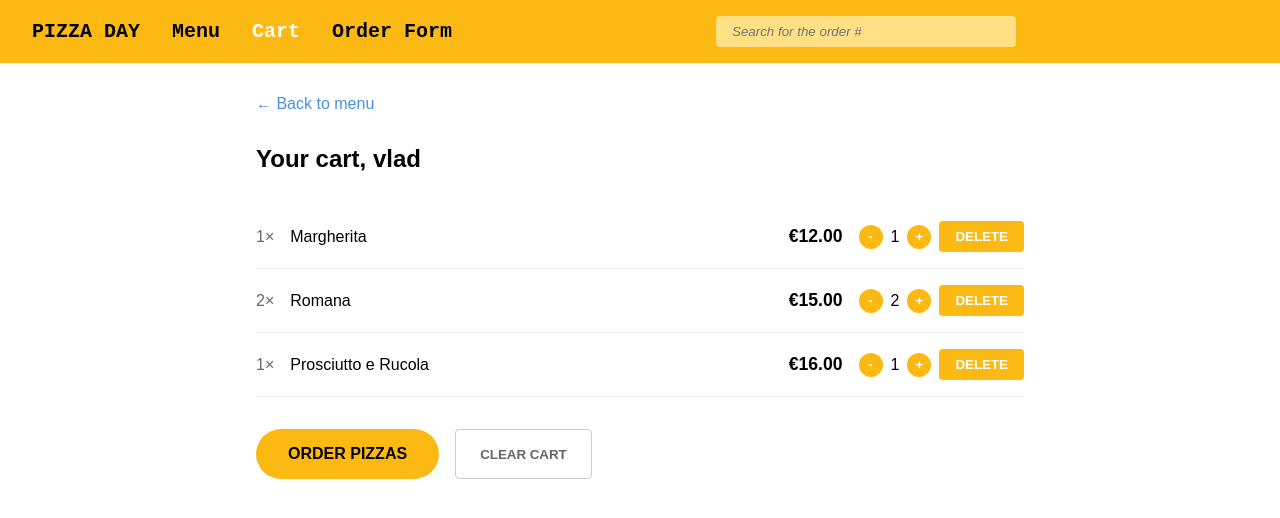
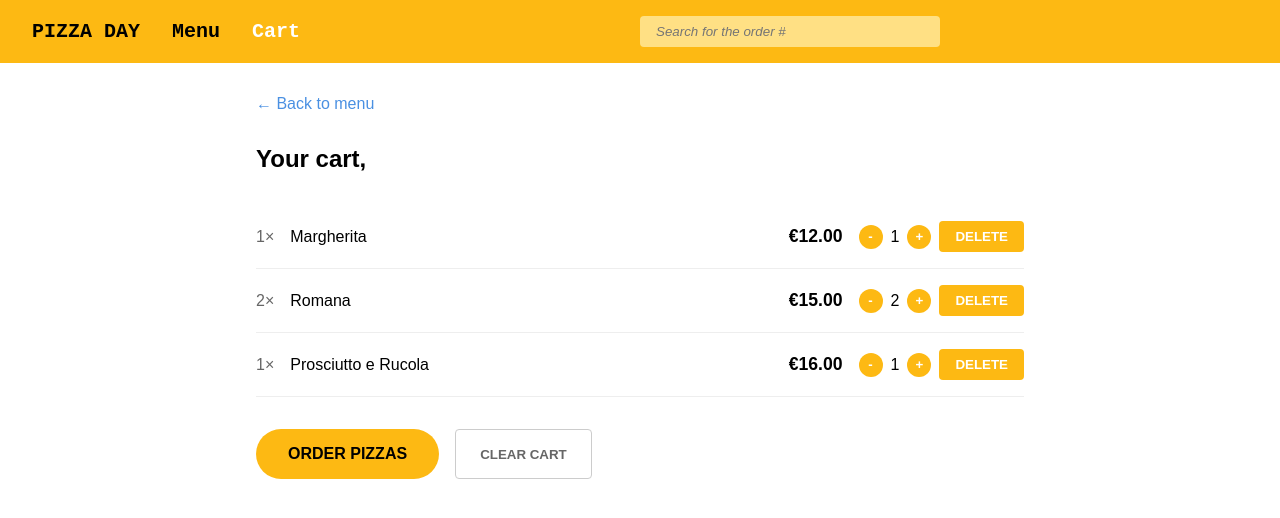
Before and after one commit to saintgregoire/ReactHillel, a React (Vite) app: page /cart in a window 1280 px wide. Shown: the top 518 px of the page. Built offline with nearby package versions, Linux system fonts and the light colour scheme.

Commit message:
refact => name in Cart

```diff
--- a/index.html
+++ b/index.html
@@ -1,5 +1,5 @@
 <!doctype html>
-<html lang="uk">
+<html lang="en">
   <head>
     <meta charset="UTF-8" />
     <meta name="viewport" content="width=device-width, initial-scale=1.0" />
--- a/src/components/Header/Header.jsx
+++ b/src/components/Header/Header.jsx
@@ -31,9 +31,6 @@ function Header() {
         <NavLink to="/cart" className="logo">
           Cart
         </NavLink>
-        <NavLink to="/order_form" className="logo">
-          Order Form
-        </NavLink>
       </nav>
       <form onSubmit={formSubmit}>
         <Input
--- a/src/pages/Cart/Cart.jsx
+++ b/src/pages/Cart/Cart.jsx
@@ -2,7 +2,9 @@ import CartItem from "../../components/CartItem/CartItem";
 import Button from "../../components/Button/Button";
 
 import "./Cart.css";
-import { Link } from "react-router";
+import { Link, useNavigate } from "react-router";
+import { useContext } from "react";
+import { NameContext } from "../../context/NameContext";
 
 function Cart() {
   const cartItems = [
@@ -26,19 +28,27 @@ function Cart() {
     },
   ];
 
+  const {userName} = useContext(NameContext);
+
+  const navigate = useNavigate();
+
+  const makeOrder = () => {
+    navigate('/order_form');
+  }
+
   return (
     <div className="container-cart">
       <Link to="/menu" className="back-link">
         ← Back to menu
       </Link>
-      <h1 className="cart-title">Your cart, vlad</h1>
+      <h1 className="cart-title">Your cart, {userName}</h1>
 
       <div className="cart-items">
         {cartItems.map((item)=> (
           <CartItem key={item.id} name={item.name} price={item.price} quantity={item.quantity} />
         ))}
         <div className="cart-actions">
-            <Button className={"order-btn"} text={'Order pizzas'} />
+            <Button className={"order-btn"} text={'Order pizzas'} onClick={makeOrder} />
             <Button className={"clear-btn"} text={'Clear cart'} />
         </div>
       </div>
```
